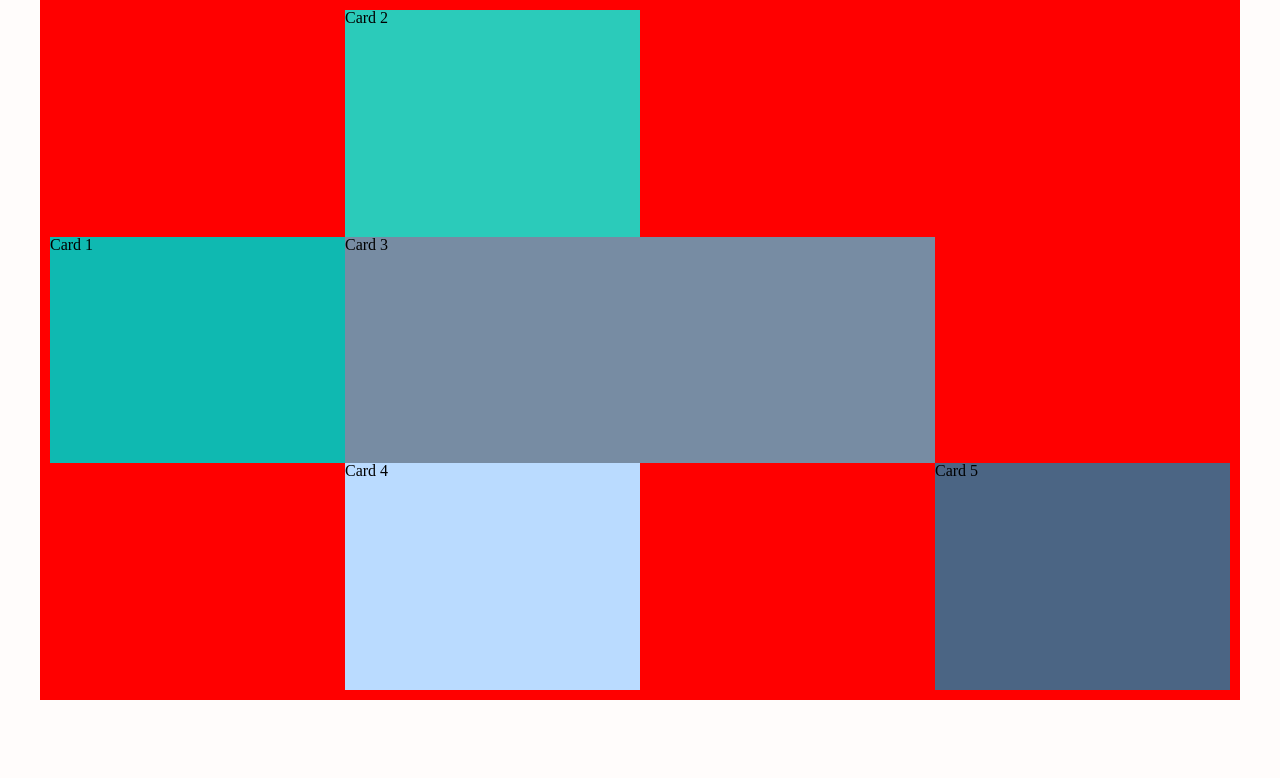
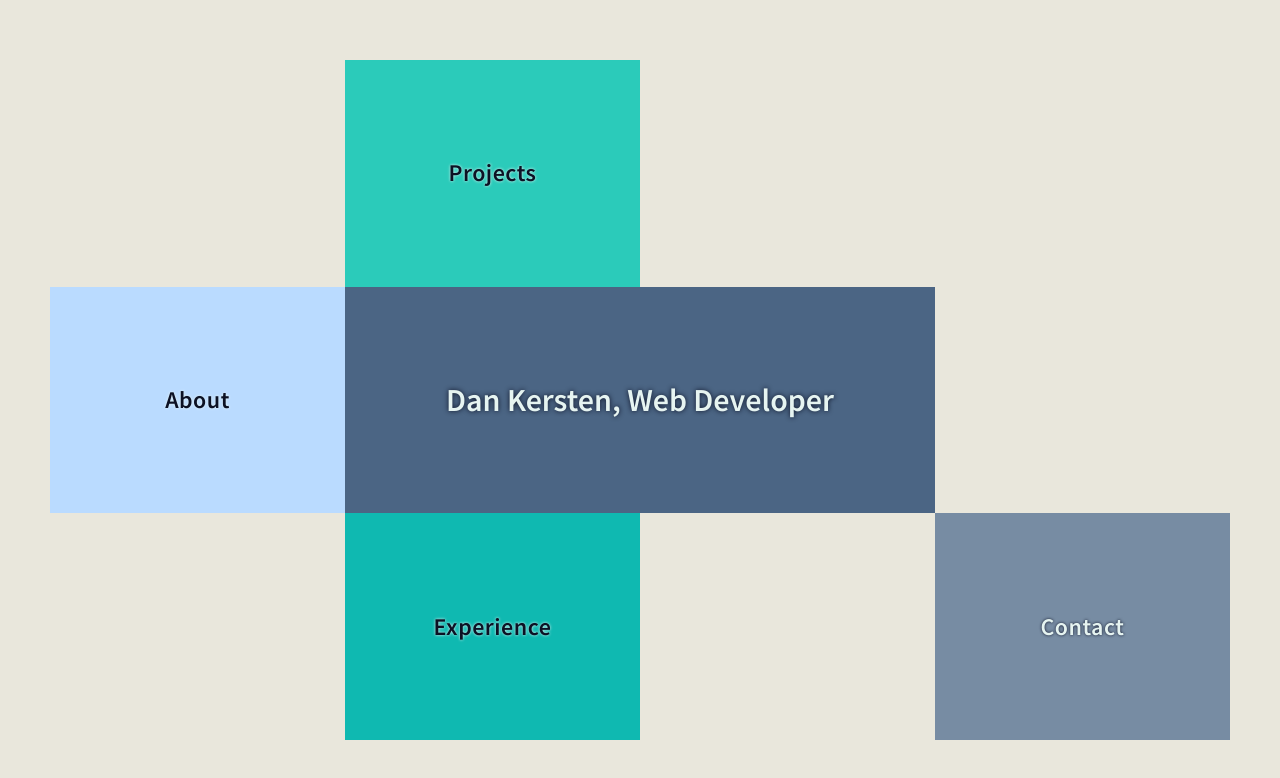
Before and after one commit to dkersten/css-grid-tile-design, a plain HTML site: page index.html in a window 1280 px wide. Drawn offline with Linux system fonts and the light colour scheme.

Commit message:
updated card styling

```diff
--- a/index.html
+++ b/index.html
@@ -4,18 +4,28 @@
 <head>
     <meta charset="UTF-8">
     <meta name="viewport" content="width=device-width, initial-scale=1.0">
-    <title>Document</title>
+    <title>Dan Kersten, Web Developer</title>
     <link rel="stylesheet" href="./style.css">
 </head>
 
 <body>
     <div class="container">
         <main>
-            <section class="card card-1">Card 1</section>
-            <section class="card card-2">Card 2</section>
-            <section class="card card-3">Card 3</section>
-            <section class="card card-4">Card 4</section>
-            <section class="card card-5">Card 5</section>
+            <section class="card card-1">
+                <h2>About</h2>
+            </section>
+            <section class="card card-2">
+                <h2>Projects</h2>
+            </section>
+            <section class="card card-3">
+                <h1>Dan Kersten, Web Developer</h1>
+            </section>
+            <section class="card card-4">
+                <h2>Experience</h2>
+            </section>
+            <section class="card card-5">
+                <h2>Contact</h2>
+            </section>
         </main>
     </div>
 </body>
--- a/style.scss
+++ b/style.scss
@@ -1,3 +1,5 @@
+@import url('https://fonts.googleapis.com/css2?family=Source+Sans+Pro:wght@400;600&display=swap');
+
 /* http://meyerweb.com/eric/tools/css/reset/
    v2.0 | 20110126
    License: none (public domain)
@@ -55,7 +57,9 @@ $color-blue-pale: #778ca3;
 $color-teal-dark: #0fb9b1;
 $color-blue-dark: #4b6584;
 $color-blue-light: #badbff;
-$color-cream: #fffcfb;
+$color-cream: #E9E7DC;
+$color-off-white: #E6F4F1;
+$color-dark-grey: #0c1124;
 
 // styles
 
@@ -63,10 +67,12 @@ $color-cream: #fffcfb;
     min-height: 100vh;
     min-width: 100vw;
     background: $color-cream;
+    display: flex;
+    justify-content: center;
+    align-items: center;
 }
 
 main {
-    background: red;
     width: 98%;
     max-width: 1200px;
     min-height: 700px;
@@ -78,12 +84,37 @@ main {
     grid-template-rows: 10px 1fr 1fr 1fr 10px;
 }
 
+.card {
+    display: flex;
+    justify-content: center;
+    align-items: center;
+
+    * {
+        font-family: 'Source Sans Pro', sans-serif;
+    }
+
+    h1 {
+        font-size: 2rem;
+        font-weight: 600;
+        color: $color-off-white;
+        text-shadow: 0 0 5px $color-dark-grey;
+    }
+
+    h2 {
+        font-size: 1.5rem;
+        font-weight: 600;
+        letter-spacing: .5px;
+    }
+}
+
 .card-1 {
-    background: $color-teal-dark;
     grid-column-start: 2;
     grid-column-end: 3;
     grid-row-start: 3;
     grid-row-end: 4;
+    background: $color-blue-light;
+    color: $color-dark-grey;
+    text-shadow: 0 0 3px $color-off-white;
 }
 
 .card-2 {
@@ -92,10 +123,12 @@ main {
     grid-column-end: 4;
     grid-row-start: 2;
     grid-row-end: 3;
+    color: $color-dark-grey;
+    text-shadow: 0 0 3px $color-off-white;
 }
 
 .card-3 {
-    background: $color-blue-pale;
+    background: $color-blue-dark;
     grid-column-start: 3;
     grid-column-end: 5;
     grid-row-start: 3;
@@ -103,17 +136,21 @@ main {
 }
 
 .card-4 {
-    background: $color-blue-light;
     grid-column-start: 3;
     grid-column-end: 4;
     grid-row-start: 4;
     grid-row-end: 5;
+    background: $color-teal-dark;
+    color: $color-dark-grey;
+    text-shadow: 0 0 3px $color-off-white;
 }
 
 .card-5 {
-    background: $color-blue-dark;
+    background: $color-blue-pale;
     grid-column-start: 5;
     grid-column-end: 6;
     grid-row-start: 4;
     grid-row-end: 5;
+    color: $color-off-white;
+    text-shadow: 0 0 3px $color-dark-grey;
 }
```
Also changed, not shown: style.css, 1 other file.
